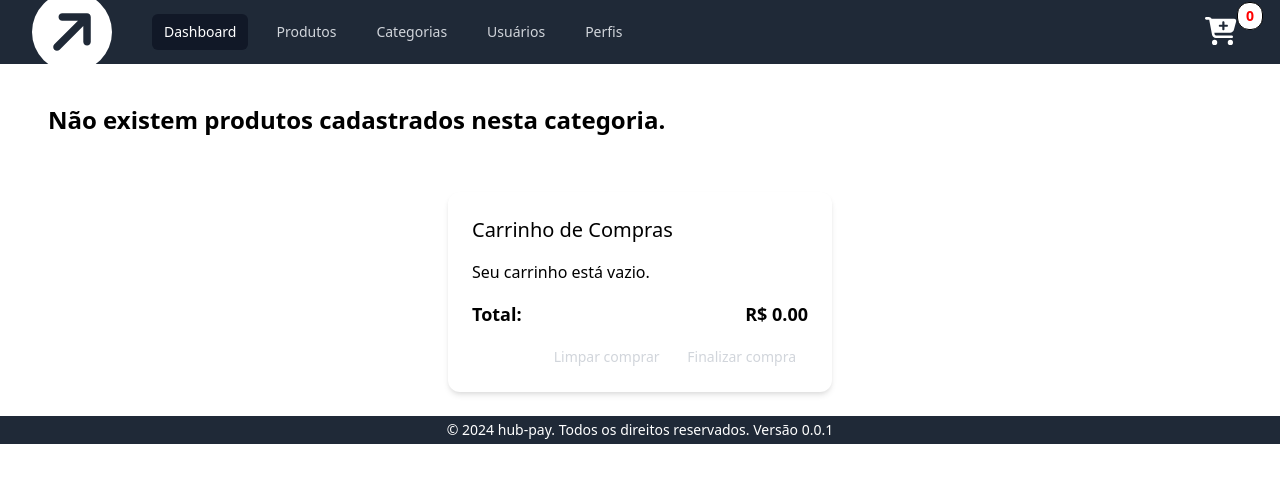
After one commit to hugov/my-water-app, a Flask app: page /catalogo/1 in a window 1280 px wide. The commit adds this page. Shown: the top 483 px of the page. Run offline with Flask 3, Linux system fonts and the light colour scheme; data that the repository does not hold is empty; some libraries are stand-ins or nearby versions.

Commit message:
Adicionado a funcionalidade de carrinho de compras na solução

```diff
--- a/python/my-water-web/app/repositories/product_repository.py
+++ b/python/my-water-web/app/repositories/product_repository.py
@@ -24,6 +24,11 @@ class ProductRepository:
         return Product.query.all()
 
     @staticmethod
+    def list_product_by_category(category_id):
+        logger.debug("Listando os produtos pela categoria")
+        return Product.query.filter_by(category_id=category_id).all()
+
+    @staticmethod
     def delete_by_id(id):
         logger.debug(f"Excluindo o produto: {id}")
 
--- a/python/my-water-web/app/routes.py
+++ b/python/my-water-web/app/routes.py
@@ -1,7 +1,7 @@
 import logging
 import os
 
-from flask import current_app as app, render_template, flash, request, redirect, request, send_from_directory
+from flask import current_app as app, render_template, flash, request, redirect, send_from_directory, session, jsonify
 from werkzeug.utils import secure_filename
 from PIL import Image
 from datetime import datetime
@@ -10,7 +10,9 @@ from app.services.product_service import ProductService
 from app.services.category_service import CategoryService
 from app.services.user_service import UserService
 from app.services.profile_service import ProfileService
-from app.models import Product, Category, User, Profile
+from app.services.order_service import OrderService
+
+from app.models import Product, Category, User, Profile, Order, OrderItems
 
 logger = logging.getLogger(__name__)
 
@@ -114,6 +116,8 @@ def validate_produto_adicionar(produto: Product):
         return 'Preencha a descrição do produto'
     elif len(produto.description) < 5 and len(produto.description) > 50:
         return 'A descrição do produto precisa ter entre 5 e 50 caracteres'
+    elif produto.category_id == None or produto.category_id == '-1':
+        return 'Selecione uma opção válida da categoria'
     else:
         return ''
 
@@ -437,8 +441,92 @@ def validate_perfil_adicionar(profile: Category):
 def catalogo_lista():
     logger.info("Listando as categorias cadastradas")
 
-    #profiles = ProfileService.list_profile()
-    #profiles_list = [profile.to_dict() for profile in profiles]
-    #return render_template('/catalog/index.html', profiles=profiles_list, current_page="profiles")
+    _categories = CategoryService.list_category()
+    return render_template('/catalog/index.html', categories = _categories, current_page="catalogs")
 
-    return render_template('/catalog/index.html', current_page="catalogs")
+
+@app.route('/catalogo/<int:category_id>')
+def catalogo_item(category_id: int):
+    logger.info("Listando as categorias cadastradas")
+
+    _products = ProductService.list_product_by_category(category_id)
+    return render_template('/catalog/item.html', products = _products, current_page="catalogs")
+
+#
+# Rota: Carrinho de compras
+#
+
+@app.route('/add_to_cart', methods=['POST'])
+def add_to_cart():
+    product_id = request.json['id']
+    product_name = request.json['name']
+    product_price = request.json['price']
+    quantity = request.json['quantity']
+
+    if 'cart' not in session:
+        session['cart'] = []
+
+    # Adiciona ou atualiza o item no carrinho
+    cart = session['cart']
+    existing_item = next((item for item in cart if item['name'] == product_name), None)
+    if existing_item:
+        existing_item['quantity'] += quantity
+    else:
+        cart.append({'id': product_id, 'name': product_name, 'price': product_price, 'quantity': quantity})
+
+    session.modified = True  # Marca a sessão como modificada
+    return jsonify(cart)
+
+@app.route('/get_cart', methods=['GET'])
+def get_cart():
+    return jsonify(session.get('cart', []))
+
+@app.route('/limpar_carrinho', methods=['GET'])
+def limpar_carrinho():
+    session.pop('cart', None)
+    return redirect('/catalogo-lista')
+
+@app.route('/mostrar-carrinho', methods=['GET'])
+def mostrar_carrinho():
+    return render_template('/catalog/cart.html')
+
+@app.route('/finalizar-carrinho', methods=['POST'])
+def finalizar_carrinho():
+    logger.info('Finalizando o carrinho de compra')
+
+    order = Order()
+    order.name = request.form.get('name')
+    order.train_carriage = int(request.form.get('train_carriage', 0))
+    order.seat = int(request.form.get('seat', 0))
+    order.status = 1
+
+    OrderService.create_order(order)
+    logger.debug(f"Pedido {order} inserido com sucesso")
+
+    total_order_value = 0
+
+    cart = session.get('cart')
+    if cart:
+        for item_tmp in cart:
+           order_item = OrderItems()
+           order_item.order_id = order.id
+           order_item.product_id = item_tmp.get('id')
+
+           quantity = item_tmp.get('quantity')
+           order_item.quantity = quantity
+
+           total_value = float(item_tmp.get('price', 0)) * quantity
+           order_item.total_value = total_value
+
+           total_order_value = round(total_order_value + total_value, 2)
+
+           OrderService.create_order_item(order_item)
+           logger.debug(f"Itens do pedido {order_item} inserido com sucesso")
+
+    order.total_value = total_order_value
+    OrderService.create_order(order)
+
+    session.pop('cart', None)
+    logger.debug("Itens removidos da sessão")
+
+    return render_template('/catalog/index.html')
--- a/python/my-water-web/app/services/product_service.py
+++ b/python/my-water-web/app/services/product_service.py
@@ -21,5 +21,9 @@ class ProductService:
         return ProductRepository.get_all()
 
     @staticmethod
+    def list_product_by_category(category_id):
+        return ProductRepository.list_product_by_category(category_id)
+
+    @staticmethod
     def delete_product(id):
         return ProductRepository.delete_by_id(id)
--- a/python/my-water-web/app/templates/base.html
+++ b/python/my-water-web/app/templates/base.html
@@ -7,7 +7,33 @@
 
     <link href="https://cdn.jsdelivr.net/npm/tailwindcss@2.2.19/dist/tailwind.min.css" rel="stylesheet">
     <link rel="stylesheet" href="https://cdnjs.cloudflare.com/ajax/libs/font-awesome/6.6.0/css/all.min.css" integrity="sha512-Kc323vGBEqzTmouAECnVceyQqyqdsSiqLQISBL29aUW4U/M7pSPA/gEUZQqv1cwx4OnYxTxve5UMg5GT6L4JJg==" crossorigin="anonymous" referrerpolicy="no-referrer" />
+    <style>
+      .cart-container {
+          position: relative;
+          display: inline-block;
+      }
 
+      .cart-icon {
+          font-size: 36px;
+          color: #000;
+      }
+
+      .cart-counter {
+          position: absolute;
+          top: -15px; /* Alinha acima do ícone */
+          right: -15px; /* Ajuste horizontal */
+          background-color: white;
+          color: red;
+          padding: 3px 8px;
+          font-size: 14px;
+          border-radius: 12px; /* Bordas arredondadas */
+          display: flex;
+          justify-content: center;
+          align-items: center;
+          border: 1px solid #000;
+          font-weight: bold;
+      }
+    </style>
 
     <script src="https://cdnjs.cloudflare.com/ajax/libs/font-awesome/6.6.0/js/all.min.js" integrity="sha512-6sSYJqDreZRZGkJ3b+YfdhB3MzmuP9R7X1QZ6g5aIXhRvR1Y/N/P47jmnkENm7YL3oqsmI6AK+V6AD99uWDnIw==" crossorigin="anonymous" referrerpolicy="no-referrer"></script>
     <script src="{{ url_for('static', filename='js/app.js') }}"></script>
@@ -53,20 +79,22 @@
                       Perfis
                     </a>
 
-                    <a href="/" class="px-3 py-2 rounded-md text-sm font-medium {% if current_page == 'home' %}bg-gray-900 text-white aria-current="page"{% else %}text-gray-300 hover:bg-gray-700 hover:text-white{% endif %}">
-                        Meus pedidos
-                    </a>
-                    <a href="/" class="px-3 py-2 rounded-md text-sm font-medium {% if current_page == 'home' %}bg-gray-900 text-white aria-current="page"{% else %}text-gray-300 hover:bg-gray-700 hover:text-white{% endif %}">
-                        Relatórios
-                    </a>
-
-                    <!--
-                    <a href="#" class="rounded-md px-3 py-2 text-sm font-medium text-gray-300 hover:bg-gray-700 hover:text-white">Meus pedidos</a>
-                    <a href="#" class="rounded-md px-3 py-2 text-sm font-medium text-gray-300 hover:bg-gray-700 hover:text-white">Meus usuários</a>
-                    <a href="#" class="rounded-md px-3 py-2 text-sm font-medium text-gray-300 hover:bg-gray-700 hover:text-white">Relatórios</a>
-                    -->
                   </div>
                 </div>
+            </div>
+
+            <div class="hidden md:block">
+              <div class="ml-4 flex items-center md:ml-6">
+                <div class="relative ml-3">
+                  <div>
+                    <a href="{{ url_for('mostrar_carrinho') }}" class="px-3 py-2 rounded-md text-sm font-medium {% if current_page == 'profiles' %}bg-gray-900 text-white aria-current="page"{% else %}text-gray-300 hover:bg-gray-700 hover:text-white{% endif %}">
+                      <i class="fa fa-cart-plus fa-2x text-white"></i>
+                      <div class="cart-counter" id="cart-counter">0</div>
+                    </a>
+                  </div>
+                </div>
+              </div>
+
             </div>
 
             <!--
@@ -120,11 +148,16 @@
           <div class="md:hidden" id="mobile-menu">
             <div class="space-y-1 px-2 pb-3 pt-2 sm:px-3">
               <!-- Current: "bg-gray-900 text-white", Default: "text-gray-300 hover:bg-gray-700 hover:text-white" -->
-              <a href="#" class="block rounded-md bg-gray-900 px-3 py-2 text-base font-medium text-white" aria-current="page">Dashboard</a>
+
+
+              <a href="{{ url_for('catalogo_lista') }}" class="block rounded-md bg-gray-900 px-3 py-2 text-base font-medium text-white" aria-current="page">Dashboard</a>
+
+              <!--
               <a href="#" class="block rounded-md px-3 py-2 text-base font-medium text-gray-300 hover:bg-gray-700 hover:text-white">Meus produtos</a>
               <a href="#" class="block rounded-md px-3 py-2 text-base font-medium text-gray-300 hover:bg-gray-700 hover:text-white">Meus pedidos</a>
               <a href="#" class="block rounded-md px-3 py-2 text-base font-medium text-gray-300 hover:bg-gray-700 hover:text-white">Meus usuários</a>
               <a href="#" class="block rounded-md px-3 py-2 text-base font-medium text-gray-300 hover:bg-gray-700 hover:text-white">Relatórios</a>
+              -->
             </div>
 
             <!--
@@ -167,11 +200,12 @@
           <div class="mx-auto max-w-7xl px-4 py-6 sm:px-6 lg:px-8">
             {% block content %} {% endblock %}
           </div>
+          <footer class="bg-gray-800 text-sm text-white p-1 text-center">
+            <p>© 2024 hub-pay. Todos os direitos reservados. Versão 0.0.1</p>
+          </footer>
         </main>
+
     </div>
-
-
-
 
 </body>
 </html>
--- /dev/null
+++ b/python/my-water-web/app/templates/catalog/item.html
@@ -0,0 +1,159 @@
+{% extends 'base.html' %}
+
+{% block title %}Meus produtos{% endblock %}
+
+{% block content %}
+
+<div class="container mx-auto p-4">
+    {% if products %}
+
+        <div class="flex justify-between items-center mb-4">
+            <h1 class="text-2xl font-bold">Produtos disponíveis</h1>
+        </div>
+
+        <div class="grid grid-cols-2 sm:grid-cols-3 lg:grid-cols-4 gap-4">
+
+            {% for product in products %}
+                <div class="bg-gray-100 p-4 rounded-lg flex flex-col items-center justify-between">
+                    <div class="bg-gray-300 w-full h-32 rounded-md flex items-center justify-center">
+                        <span class="text-gray-500"><img src="{{ url_for('static', filename='images/semfoto.jpg') }}"></span>
+                    </div>
+                    <div class="mt-2 text-center">
+                        <p class="text-lg font-medium">{{product.name}}</p>
+                        <div class="flex items-center mt-3 space-x-3">
+                            <button class="bg-gray-200 text-gray-600 px-2 py-1 rounded-md" onclick="changeQuantity('item-id-{{ product.id }}', -1)">-</button>
+                            <input id="item-id-{{ product.id }}" type="number" value="0" min="0" class="w-12 text-center border border-gray-300 rounded-md" readonly>
+                            <button class="bg-gray-200 text-gray-600 px-2 py-1 rounded-md" onclick="changeQuantity('item-id-{{ product.id }}', 1)">+</button>
+                        </div>
+                        <p class="text-lg font-medium text-pink-600 mt-2">{{ product.price }}</p>
+                        <button class="mt-2 bg-blue-500 text-white px-4 py-2 rounded-md" onclick="addToCart('{{ product.id }}', '{{ product.name }}', '{{ product.price }}', 'item-id-{{ product.id }}')">Adicionar ao Carrinho</button>
+                    </div>
+                </div>
+            {% endfor %}
+
+        </div>
+
+        <div class="flex justify-between items-center mt-10">
+            <button type="button" onclick="history.back()" class="bg-gray-300 text-gray-700 px-6 py-3 rounded-md hover:bg-gray-400 focus:outline-none focus:ring-2 focus:ring-gray-300">
+                Voltar para categoria
+            </button>
+        </div>
+    {% else %}
+        <div class="flex justify-between items-center mb-4">
+            <h1 class="text-2xl font-bold">Não existem produtos cadastrados nesta categoria.</h1>
+        </div>
+    {% endif %}
+</div>
+
+<!-- Carrinho de Compras -->
+<div class="p-6 max-w-sm mx-auto bg-white rounded-xl shadow-md space-y-4 mt-6">
+    <div class="flex items-center justify-between">
+        <div class="text-xl font-medium text-black">Carrinho de Compras</div>
+    </div>
+    <div id="cartItems" class="space-y-4">
+        <!-- Os itens do carrinho aparecerão aqui -->
+        <p id="emptyCartMessage">Seu carrinho está vazio.</p>
+    </div>
+    <div class="flex justify-between text-lg font-bold">
+        <span>Total:</span>
+        <span id="cartTotal">R$ 0,00</span>
+    </div>
+    <div class="space-y-10 text-right">
+        <a href="{{ url_for('limpar_carrinho') }}" class="px-3 py-2 rounded-md text-sm font-medium {% if current_page == 'profiles' %}bg-gray-900 text-white aria-current="page"{% else %}text-gray-300 hover:bg-gray-700 hover:text-white{% endif %}">
+            Limpar comprar
+        </a>
+        <a href="{{ url_for('mostrar_carrinho') }}" class="px-3 py-2 rounded-md text-sm font-medium {% if current_page == 'profiles' %}bg-gray-900 text-white aria-current="page"{% else %}text-gray-300 hover:bg-gray-700 hover:text-white{% endif %}">
+            Finalizar compra
+        </a>
+    </div>
+</div>
+
+<script>
+    // Controle de carrinho de compras
+    let cart = [];
+
+    function changeQuantity(itemId, change) {
+        const input = document.getElementById(itemId);
+        let currentValue = parseInt(input.value);
+        let newValue = currentValue + change;
+        if (newValue < 0) {
+            newValue = 0;
+        }
+        input.value = newValue;
+    }
+
+    function addToCart(productId, productName, productPrice, itemId) {
+        const quantity = parseInt(document.getElementById(itemId).value);
+        if (quantity > 0) {
+            // Enviar requisição AJAX para adicionar ao carrinho
+            fetch('/add_to_cart', {
+                method: 'POST',
+                headers: {
+                    'Content-Type': 'application/json'
+                },
+                body: JSON.stringify({ id: productId, name: productName, price: productPrice, quantity: quantity })
+            })
+            .then(response => response.json())
+            .then(cart => {
+                // Resetar o valor do campo de quantidade
+                document.getElementById(itemId).value = 0;
+                updateCartDisplay(cart);  // Atualizar exibição do carrinho com a resposta
+            })
+            .catch(error => console.error('Erro ao adicionar ao carrinho:', error));
+        } else {
+            alert('Adicione uma quantidade válida!');
+        }
+    }
+
+    function updateCartDisplay(cart) {
+        const cartItemsDiv = document.getElementById("cartItems");
+        if (cart.length > 0) {
+            cartItemsDiv.innerHTML = ''; // Limpar carrinho
+        }
+
+        let total = 0;
+        let cartCount = 0;
+
+        console.log('cart: ', cart);
+        if (cart.length === 0) {
+            document.getElementById("emptyCartMessage").style.display = "block";
+        } else {
+            cart.forEach(item => {
+                const itemTotal = item.price * item.quantity;
+                total += itemTotal;
+
+                // Criar o item no carrinho
+                const cartItem = document.createElement("div");
+                cartItem.classList.add("flex", "justify-between", "border-b", "pb-2");
+                cartItem.innerHTML = `
+                    <span>${item.name} (x${item.quantity})</span>
+                    <span>R$ ${itemTotal.toFixed(2)}</span>
+                `;
+                cartItemsDiv.appendChild(cartItem);
+
+                cartCount += item.quantity;
+                document.getElementById('cart-counter').innerText = cartCount;
+            });
+
+            console.log('Executando');
+            if(document.getElementById("emptyCartMessage")) {
+                console.log('Executando 1');
+                document.getElementById("emptyCartMessage").style.display = "none"; // Esconder mensagem de carrinho vazio
+            }
+
+            console.log('Executando 2');
+        }
+
+        // Atualizar o total
+        document.getElementById("cartTotal").innerText = `R$ ${total.toFixed(2)}`;
+    }
+
+    window.onload = function() {
+        fetch('/get_cart')
+            .then(response => response.json())
+            .then(cart => updateCartDisplay(cart))
+            .catch(error => console.error('Erro ao carregar o carrinho:', error));
+    };
+</script>
+
+{% endblock %}
--- a/python/my-water-web/app/templates/product/update.html
+++ b/python/my-water-web/app/templates/product/update.html
@@ -26,7 +26,7 @@
             <div class="mb-6">
                 <label for="categoria" class="block text-gray-700 font-medium mb-2">Categoria</label>
                 <select id="category_id" name="category_id" value="{{product.category_id}}" class="w-full p-3 border border-gray-300 rounded-md focus:outline-none focus:ring-2 focus:ring-blue-500">
-                    <option value="">Selecione</option>
+                    <option value="-1">Selecione</option>
                     {% for category in categories %}
                         <option value="{{category.id}}" {{ 'selected' if category.id == product.category_id }} >{{ category.name }}</option>
                     {% endfor %}
@@ -40,8 +40,8 @@
                 <label for="status" class="block text-gray-700 font-medium mb-2">Situação</label>
                 <select id="status" name="status" value="{{product.status}}" class="w-full p-3 border border-gray-300 rounded-md focus:outline-none focus:ring-2 focus:ring-blue-500" required>
                     <option value="">Selecione</option>
-                    <option value="1" {{ 'selected' if product.status == 1 }} >Ativo</option>
-                    <option value="0" {{ 'selected' if product.status == 0 }} >Inativo</option>
+                    <option value="1" {{ 'selected' if product.status == '1' }} >Ativo</option>
+                    <option value="0" {{ 'selected' if product.status == '0' }} >Inativo</option>
                 </select>
             </div>
             <div class="flex justify-between">
--- a/python/my-water-web/logging_config.py
+++ b/python/my-water-web/logging_config.py
@@ -5,7 +5,7 @@ def setup_logging():
 
     # Configura o logger raiz
     logger = logging.getLogger()
-    logger.setLevel(logging.DEBUG)
+    logger.setLevel(logging.ERROR)
 
     # Formato dos logs
     formatter = logging.Formatter('%(asctime)s - %(name)s - %(levelname)s - %(message)s')
@@ -16,6 +16,6 @@ def setup_logging():
     logger.addHandler(console_handler)
 
     # Handler para o arquivo de log
-    file_handler = RotatingFileHandler('logs/app.log', maxBytes=10000, backupCount=3, encoding='utf8')
+    file_handler = RotatingFileHandler('logs/app.log', maxBytes=25000, backupCount=5, delay=True, encoding='utf8')
     file_handler.setFormatter(formatter)
     logger.addHandler(file_handler)
--- a/python/my-water-web/run.py
+++ b/python/my-water-web/run.py
@@ -1,8 +1,9 @@
 from app import create_app
-from datetime import datetime
+from datetime import datetime, timedelta
 
 
 app = create_app()
+app.permanent_session_lifetime = timedelta(minutes=30)
 
 if __name__ == '__main__':
     #app.run(host="0.0.0.0", port=5000, debug=True)
```
Also changed, not shown: python/my-water-web/app/models.py (+47 -2 lines), python/my-water-web/app/repositories/order_repository.py (added, +67 -0 lines), python/my-water-web/app/services/order_service.py (added, +51 -0 lines), python/my-water-web/app/templates/catalog/cart.html (added, +138 -0 lines), python/my-water-web/app/templates/catalog/index.html (+11 -42 lines), python/my-water-web/app/templates/product/add.html (+3 -4 lines), python/my-water-web/app/static/js/app.js (line endings or trailing spaces).
